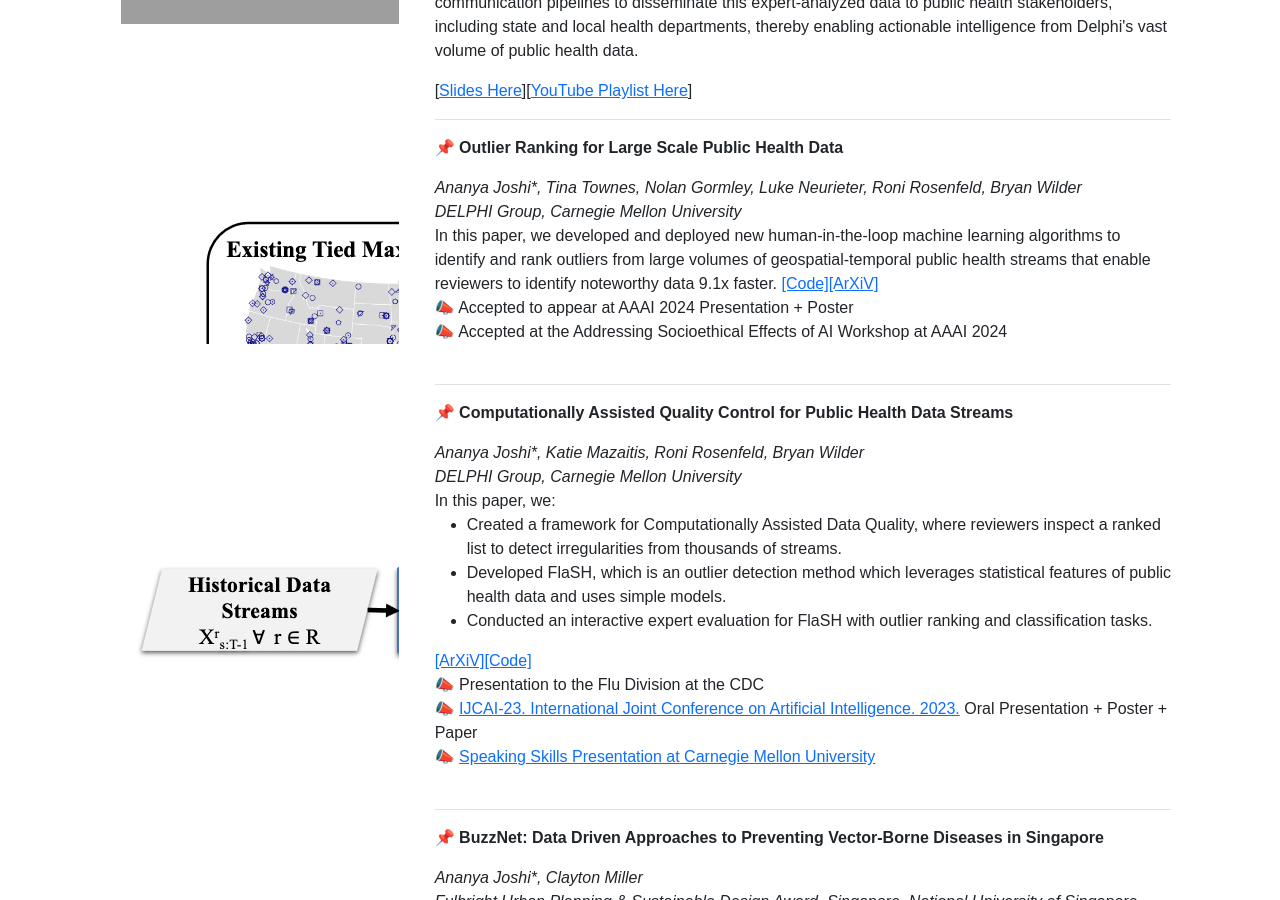
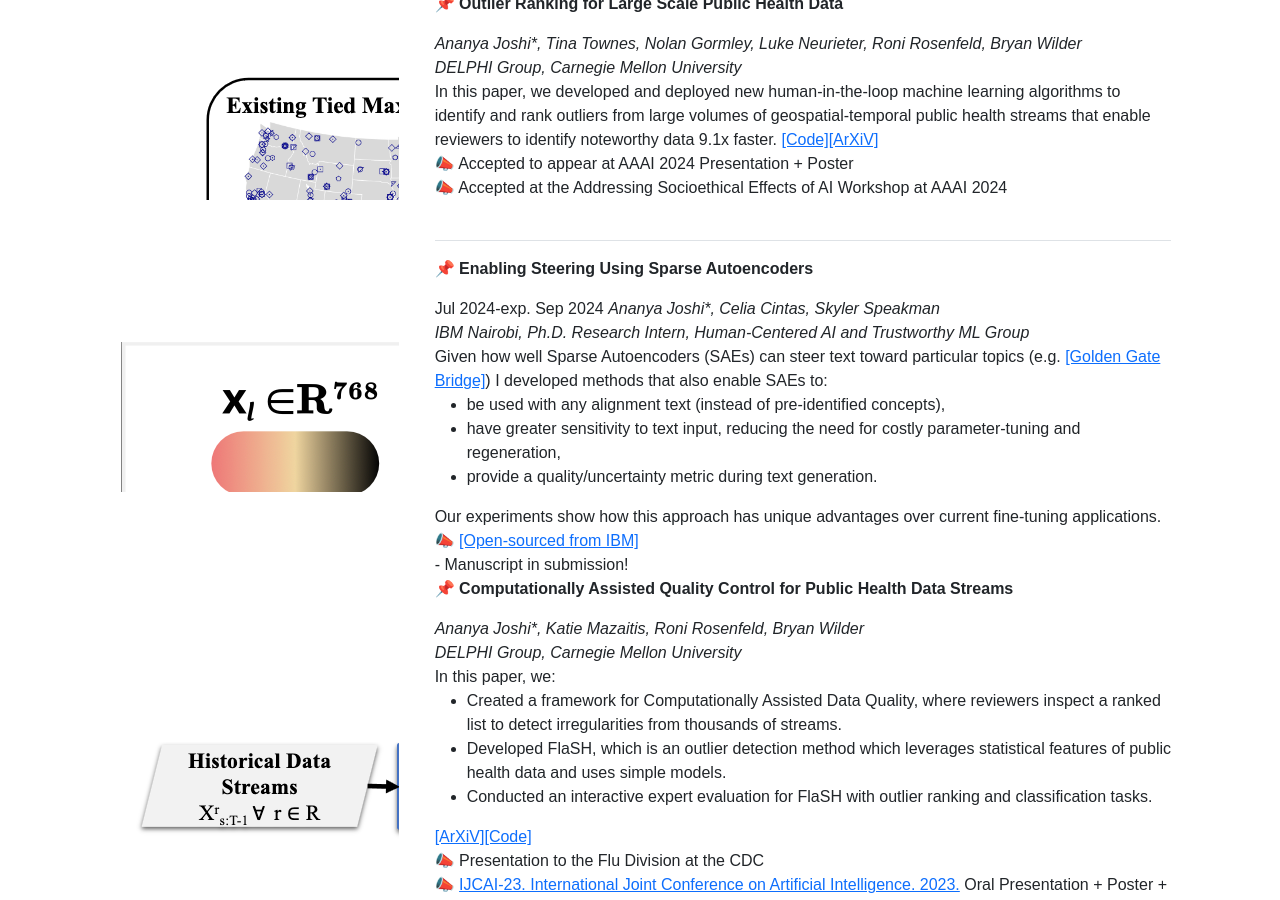
Before and after one commit to Ananya-Joshi/ananya-joshi.github.io, a Jekyll site: the page built from index.md, in a window 1280 px wide and 900 px high, scrolled down 1545 px. Built offline with Jekyll 4.4.1, drawn with Linux system fonts in a browser that asks for light colours; some of the changed text lies outside the part shown; grey boxes are pictures that could not be loaded.

Commit message:
Update default.html

```diff
--- a/_layouts/default.html
+++ b/_layouts/default.html
@@ -53,13 +58,6 @@
 
     <div class="col-md-7">
     	</br>
-	    <h5>IBM Nairobi</h5>
-        <b>Research Intern, AI Team</b> <br>
-        Jul 2024-exp. Sep 2024
-        <ul>
-            <li>Excited to start at IBM Nairobi! I'm working on mechanistic interpretability in LLMs. </li>
-    	</ul>
-	</br>
         <h5>Carnegie Mellon University</h5>
         <b>Computer Science Ph.D. Student:</b> <br>
         Aug 2020-exp. Dec 2024
@@ -115,8 +113,8 @@
 
 <div class="row bg-white"><div class="col-md-1"> </div>
 <div class="col-md-3">
-	<div class="container d-flex h-100 w-100 align-items-center">
-	<iframe src="assets/ranking.png" allowfullscreen="true" width="100%" mozallowfullscreen="true" webkitallowfullscreen="true"></iframe></div></div>
+<div class="container d-flex h-100 w-100 align-items-center">
+<iframe src="assets/ranking.png" allowfullscreen="true" width="100%" mozallowfullscreen="true" webkitallowfullscreen="true"></iframe></div></div>
 <div class="col-md-7">
 	📌 <b>Outlier Ranking for Large Scale Public Health Data</b> </p>
 		<i>Ananya Joshi*, Tina Townes, Nolan Gormley, Luke Neurieter, Roni Rosenfeld, Bryan Wilder   <br>
@@ -126,6 +124,30 @@
 		📣 Accepted to appear at AAAI 2024 Presentation + Poster <br>
 		📣 Accepted at the Addressing Socioethical Effects of AI Workshop at AAAI 2024 <br> <br>
 		<div class="border-top my-3"></div>
+</div>
+<div class="col-md-1"> </div></div>
+
+
+<div class="row bg-white"><div class="col-md-1"> </div>
+<div class="col-md-3">
+	<div class="container d-flex h-100 w-100 align-items-center">
+	<iframe src="assets/SAE.png" allowfullscreen="true" width="100%" mozallowfullscreen="true" webkitallowfullscreen="true"></iframe></div></div>
+<div class="col-md-7">
+	📌 <b>Enabling Steering Using Sparse Autoencoders</b> </p>
+	Jul 2024-exp. Sep 2024
+	<i>Ananya Joshi*, Celia Cintas, Skyler Speakman  <br>
+	IBM Nairobi, Ph.D. Research Intern, Human-Centered AI and Trustworthy ML Group</i>  <br>
+	Given how well Sparse Autoencoders (SAEs) can steer text toward particular topics (e.g. <a href="https://www.anthropic.com/news/golden-gate-claude" class="link-primary">[Golden Gate Bridge]</a>)
+	I developed methods that also enable SAEs to:
+	 <ul>
+            <li> be used with any alignment text (instead of pre-identified concepts), </li>
+		 <li> have greater sensitivity to text input, reducing the need for costly parameter-tuning and regeneration,</li>
+		 <li> provide a quality/uncertainty metric during text generation. </li>
+    	</ul>
+	Our experiments show how this approach has unique advantages over current fine-tuning applications.
+	📣 <a href="https://github.com/IBM/sae-steering" class="link-primary">[Open-sourced from IBM]</a><br>
+	- Manuscript in submission!
+
 </div>
 <div class="col-md-1"> </div></div>
 
@@ -234,5 +256,7 @@ Website made with Jekyll and Bootstrap.
 
   <script src="https://cdn.jsdelivr.net/npm/bootstrap@5.1.3/dist/js/bootstrap.bundle.min.js" integrity="sha384-ka7Sk0Gln4gmtz2MlQnikT1wXgYsOg+OMhuP+IlRH9sENBO0LRn5q+8nbTov4+1p" crossorigin="anonymous"></script>
   <script src="/assets/js/main.js"></script>
+	<noscript><iframe src="https://www.googletagmanager.com/ns.html?id=GTM-WLWR2XRK"
+height="0" width="0" style="display:none;visibility:hidden"></iframe></noscript>
   </body>
 </html>
```
Also changed, not shown: other parts of _layouts/default.html (+5 -0 lines).
